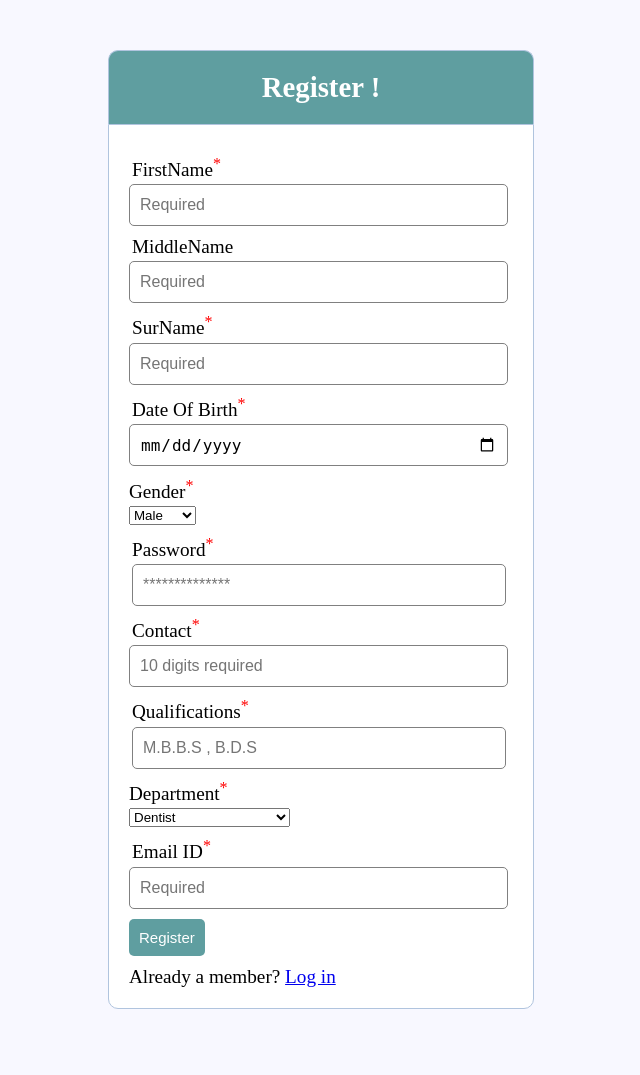
After one commit to AbhinavGyan/DBMS-Mini-Project, a PHP site: page /doc/doctorPerson.php in a window 1280 px wide. The commit adds this page. Shown: the whole page, without its empty margins (319-959 px from the left). Run offline with PHP 8.4, Linux system fonts and the light colour scheme.

Commit message:
Doctor's and patient's signup and login page created and encapsulated in folder doc and person respectively . Sql query table to create tables in database . Linked from front to back

```diff
--- a/logged.php
+++ b/doc/doctorLogged.php
@@ -22,7 +22,7 @@ if ($conn->connect_error) {
 $email = $_SESSION['email'];
 $pass = $_SESSION['pass'];
 $password = md5($pass);
-$sql = "select person.* from pogin , person where person.pid = pogin.pid and pogin.email = '$email' and pogin.pass = '$password'";
+$sql = "select doctor.* from doctorLogin , doctor where doctor.doctorID = doctorLogin.doctorID and doctorLogin.email = '$email' and doctorLogin.password = '$password';";
 $result = $conn->query($sql);
 
 $array = array();
@@ -30,7 +30,7 @@ $array = array();
 if ($result->num_rows === 1) {
     // output data of each row
    while($row = $result->fetch_assoc()) {
-        echo "Welcome " . $row["fname"]. "<br>";
+        echo "Welcome Dr." . $row["firstName"]. "<br>";
     }
 }
 else {
--- /dev/null
+++ b/doc/doctorPerson.php
@@ -0,0 +1,136 @@
+<!DOCTYPE html>
+<html>
+<head>
+	<title>Register</title>
+	<style>
+			sup {
+				color : red;
+			}
+	</style>
+	<link rel="stylesheet" type="text/css" href="style.css">
+	<script>
+			function ValidateAlpha(evt) {
+				var keyCode = (evt.which) ? evt.which : evt.keyCode
+            	if ((keyCode < 65 || keyCode > 90) && (keyCode < 97 || keyCode > 123)){
+            		alert ("Enter Characters (No spaces Allowed)");
+            		return false;
+            	}
+                return true;
+			}
+
+			function ValidateAlpha2(evt) {
+				var keyCode = (evt.which) ? evt.which : evt.keyCode
+            	if ((keyCode < 65 || keyCode > 90) && (keyCode < 97 || keyCode > 123) && keyCode != 32){
+            		alert ("Enter Characters");
+            		return false;
+            	}
+                return true;
+			}
+
+			function validateEmail(emailField){
+        		var reg = /^([A-Za-z0-9_\-\.])+\@([A-Za-z0-9_\-\.])+\.([A-Za-z]{2,4})$/;
+
+        		if (reg.test(emailField.value) == false)
+        		{
+            		alert('Invalid Email Address');
+            		return false;
+        		}
+
+        		return true;
+
+			}
+
+			var length;
+			function validatenum(number) {
+				var reg = /^([0-9])+$/;
+				length = (number.value).length;
+				if (reg.test(number.value) == false) {
+					alert('10 Digit number');
+					return false;
+				}
+				return true
+			}
+
+			function validateForm() {
+				if(length != 10) {
+					alert("contact should be 10 digit");
+					return false;
+				}
+				return true;
+			}
+	</script>
+</head>
+<body>
+	<div class="header">
+		<h2>Register !</h2>
+	</div>
+
+	<form name="person1" method="post" action="doctorWel.php" onsubmit="return validateForm();">
+
+		<div class="input-group">
+			<label>FirstName<sup>*</sup></label>
+			<input type="text" name="fname" placeholder="Required" onkeypress="return ValidateAlpha(event)" required/>
+		</div>
+		<div class="input-group">
+			<label>MiddleName</label>
+			<input type="text" name="mname" placeholder="Required" onkeypress="return ValidateAlpha2(event)" />
+		</div>
+		<div class="input-group">
+			<label>SurName<sup>*</sup></label>
+			<input type="text" name="lname" placeholder="Required" onkeypress="return ValidateAlpha(event)" required/>
+		</div>
+		<div class="input-group">
+			<label>Date Of Birth<sup>*</sup></label>
+			<input type="Date" name="dob" required/>
+		</div>
+		<div>
+			<label>Gender<sup>*</sup></label><br>
+			<select name="Gender">
+ 				<option value="Male"  >Male</option>
+ 				<option value="Female">Female</option>
+				<option value="Other">Others</option>
+			</select>
+		</div>
+		<div class="input-group">
+			<label>Password<sup>*</sup></label>
+			<label><input type="password" name="pass" placeholder = "**************" required/></label>
+		</div>
+		<div class="input-group">
+			<label>Contact<sup>*</sup></label>
+			<input type="number" name="mobile" placeholder = "10 digits required" onblur = "return validatenum(this)" required/>
+		</div>
+		<div class="input-group">
+			<label>Qualifications<sup>*</sup></label>
+			<label><input type="text" name="qual" placeholder = "M.B.B.S , B.D.S" required/></label>
+		</div>
+		<div>
+			<label>Department<sup>*</sup></label><br>
+			<select name="department">
+ 				<option value="dentist">Dentist</option>
+ 				<option value="dermatologist">Dermatologist</option>
+				<option value="ayurveda">Ayurveda</option>
+				<option value="cardiologist">Cardiologist</option>
+				<option value="gastroenterolo">Gastroenterolo</option>
+				<option value="dietitian">Dietitian</option>
+				<option value="urologist">Urologist</option>
+ 				<option value="pediatrician">Pediatrician</option>
+				<option value="ent">Ear-Nose-Throat (ENT)</option>
+				<option value="homeopath">Homeopath</option>
+				<option value="gynecologist">Gynecologist</option>
+				<option value="psychiatrist">Psychiatrist</option>
+			</select>
+		</div>
+		<div class="input-group">
+			<label>Email ID<sup>*</sup></label>
+			<input type="email" name="email" placeholder = "Required" onblur="return validateEmail(this)" required/>
+		</div>
+		<div class="input-group">
+			<button type="submit" class="btn" name="register">Register</button>
+		</div>
+		<p>
+			Already a member? <a href="doctorLogin.php">Log in</a>
+		</p>
+	</form>
+	<br><br><br>
+</body>
+</html>
--- /dev/null
+++ b/doc/style.css
@@ -0,0 +1,69 @@
+* {
+	margin: 0px;
+	padding: 0px;
+}
+body {
+	font-size: 120%;
+	background: #F8F8FF;
+}
+
+.header {
+	width: 30%;
+	margin: 50px auto 0px;
+	color: white;
+	background: #5F9EA0;
+	text-align: center;
+	border: 1px solid #B0C4DE;
+	border-bottom: none;
+	border-radius: 10px 10px 0px 0px;
+	padding: 20px;
+}
+form, .content {
+	width: 30%;
+	margin: 0px auto;
+	padding: 20px;
+	border: 1px solid #B0C4DE;
+	background: white;
+	border-radius: 0px 0px 10px 10px;
+}
+.input-group {
+	margin: 10px 0px 10px 0px;
+}
+
+.input-group label {
+	display: block;
+	text-align: left;
+	margin: 3px;
+}
+.input-group input {
+	height: 30px;
+	width: 93%;
+	padding: 5px 10px;
+	font-size: 16px;
+	border-radius: 5px;
+	border: 1px solid gray;
+}
+.btn {
+	padding: 10px;
+	font-size: 15px;
+	color: white;
+	background: #5F9EA0;
+	border: none;
+	border-radius: 5px;
+}
+.error {
+	width: 92%;
+	margin: 0px auto;
+	padding: 10px;
+	border: 1px solid #a94442;
+	color: #a94442;
+	background: #f2dede;
+	border-radius: 5px;
+	text-align: left;
+}
+.success {
+	color: #3c763d;
+	background: #dff0d8;
+	border: 1px solid #3c763d;
+	margin-bottom: 20px;
+}
--- a/doctor.html
+++ b/doctor.html
@@ -34,9 +34,9 @@
 					<li class="navbar-text"> </li>
 					<li class="active"><a href="doctor.html">For Doctors</a></li>
 					<li class="navbar-text"> </li>
-					<li><a href="Login.php">Log In</a></li>
+					<li><a href="doc/doctorLogin.php">Log In</a></li>
 					<li class="navbar-text"> </li>
-					<li><a href="person.php">Sign Up</a></li>
+					<li><a href="doc/doctorPerson.php">Sign Up</a></li>
 					<li class="navbar-text"> </li>
 				</ul>
 			</div>
--- a/index.html
+++ b/index.html
@@ -34,9 +34,9 @@
 					<li class="navbar-text"> </li>
 					<li><a href="doctor.html">For Doctors</a></li>
 					<li class="navbar-text"> </li>
-					<li><a href="Login.php">Log In</a></li>
+					<li><a href="person/Login.php">Log In</a></li>
 					<li class="navbar-text"> </li>
-					<li><a href="person.php">Sign Up</a></li>
+					<li><a href="person/person.php">Sign Up</a></li>
 					<li class="navbar-text"> </li>
 				</ul>
 			</div>
--- a/log.php
+++ b/person/log.php
@@ -19,7 +19,7 @@ if ($conn->connect_error) {
 $n = $_POST["email"];
 $pass = $_POST["pass"];
 $password = md5($pass);
-$sql = "select * from pogin where email='$n' and pass='$password'";
+$sql = "select * from personLogin where email='$n' and password='$password';";
 $result = mysqli_query($conn, $sql);
 
 
```
Also changed, not shown: doc/doctorFailed.php (added, +18 -0 lines), doc/doctorLog.php (renamed from wel.php, +14 -22 lines), doc/doctorLogin.php (added, +49 -0 lines), doc/doctorWel.php (added, +68 -0 lines), person/logged.php (added, +45 -0 lines), person/style.css (added, +69 -0 lines), person/wel.php (added, +66 -0 lines), sql(queries).txt (added, +47 -0 lines), person/Failed.php (renamed from Failed.php), person/Login.php (renamed from Login.php), person/person.php (renamed from person.php).
